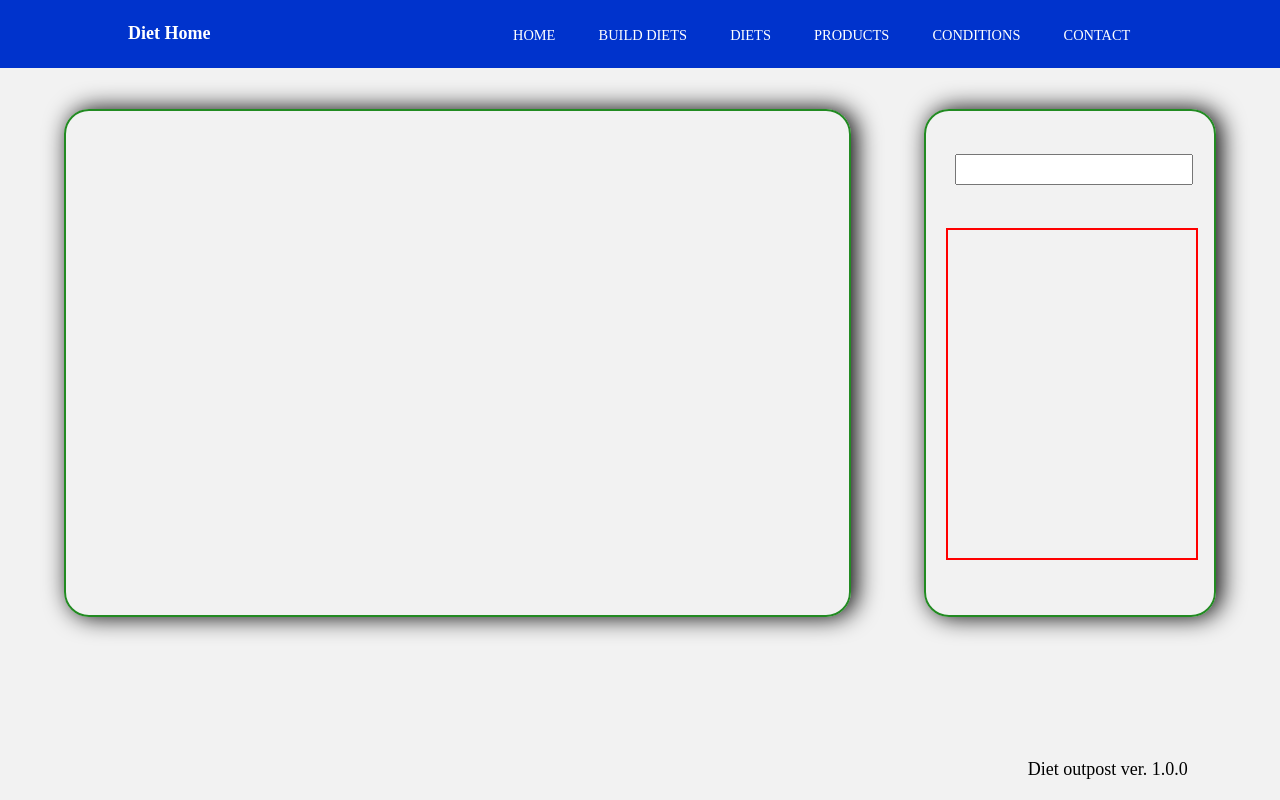
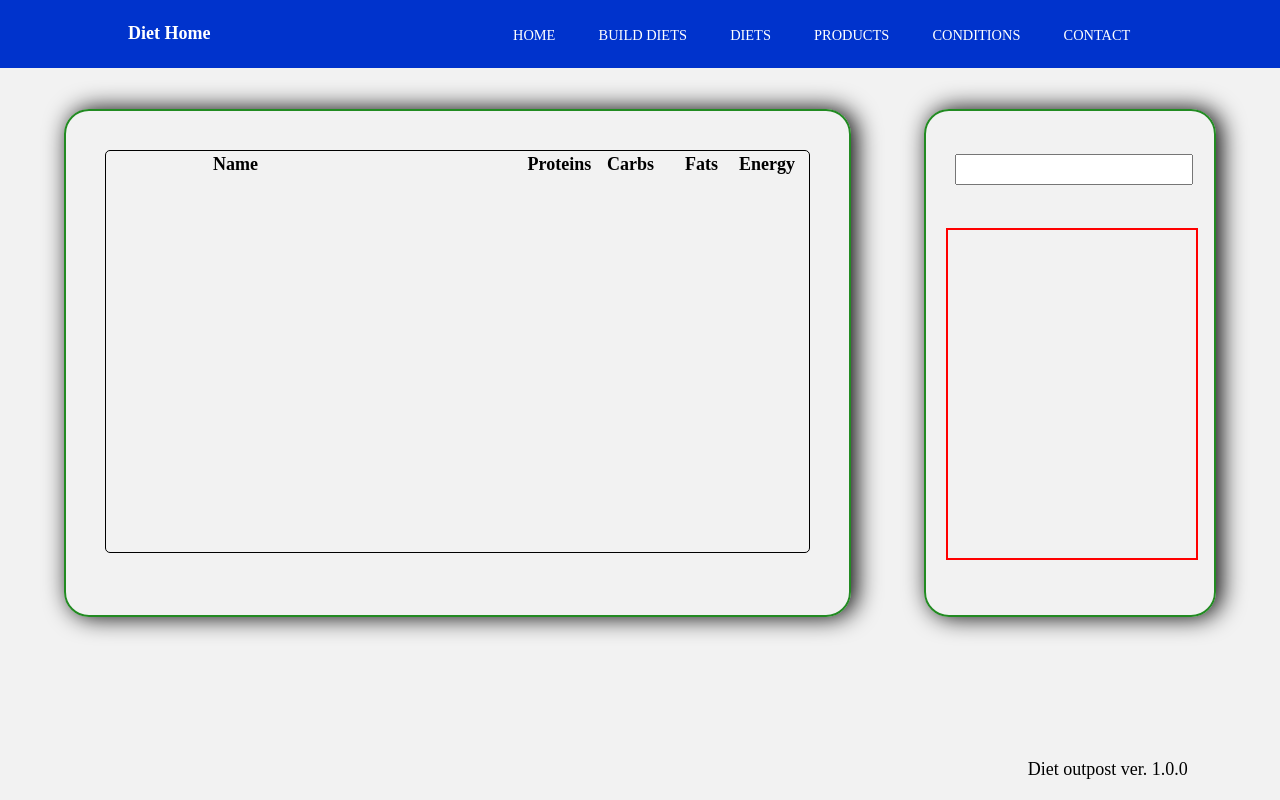
Before and after one commit to tdysko/pabulum_calcu, an Angular app: page /dietbuilder in a window 1280 px wide. Built offline with nearby package versions, Linux system fonts and the light colour scheme.

Commit message:
table juice

```diff
--- a/src/app/diet-builder/diet-builder.component.html
+++ b/src/app/diet-builder/diet-builder.component.html
@@ -1,7 +1,29 @@
 <div style="position: absolute; left: 5%; width: 90%; height: 28em">
     <div style="display: inline-flex; height: 100%; width: 68%; float: left; border: 2px solid forestgreen;
         border-radius: 25px; margin-top: 5px; box-shadow: 5px 0px 25px">
-        <table></table>
+        <table
+            style="width: 90%; height: 80%; margin-left: 5%; margin-top: 5%; border: 1px solid black; border-radius: 5px">
+            <thead>
+                <th style="width: 60%; text-align: left; padding-left: 15%">
+                    Name
+                </th>
+                <th style="width: 10%">
+                    Proteins
+                </th>
+                <th style="width: 10%">
+                    Carbs
+                </th>
+                <th style="width: 10%">
+                    Fats
+                </th>
+                <th style="width: 10%; padding-right: 5%">
+                    Energy
+                </th>
+            </thead>
+            <tbody>
+
+            </tbody>
+        </table>
     </div>
     <div style="text-align: center; height: 100%; width: 25%; float: right; border: 2px solid forestgreen;
         border-radius: 25px; margin-top: 5px; box-shadow: 5px 0px 25px">
```
